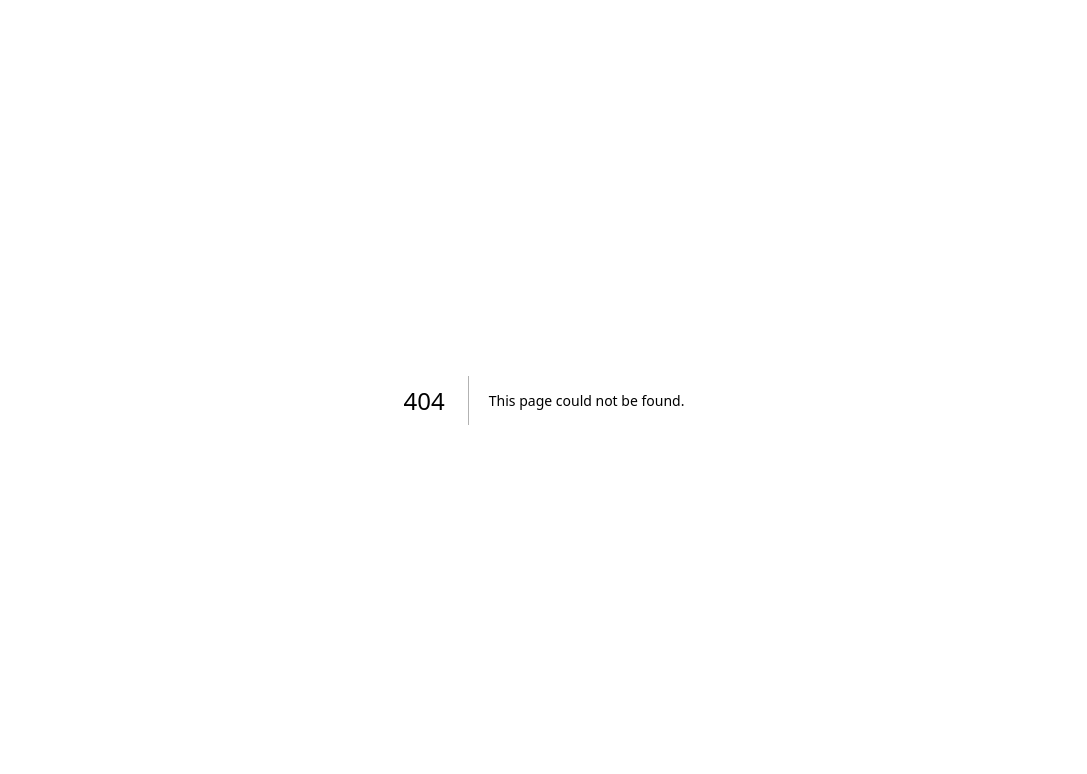
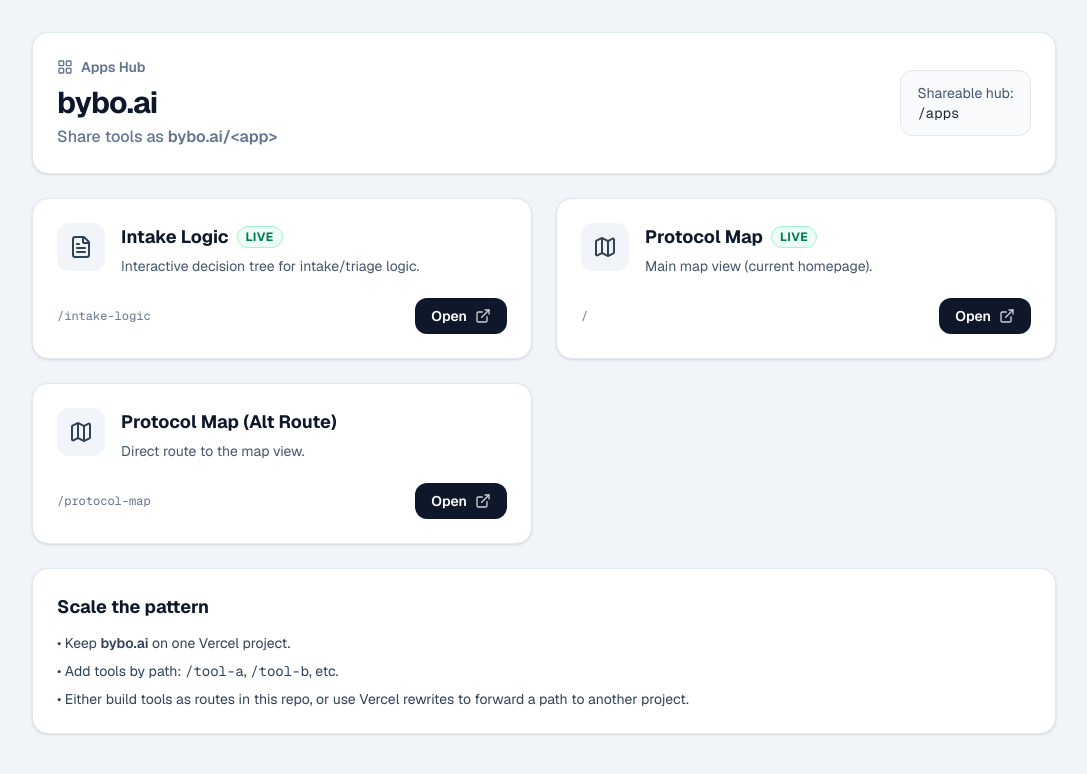
Before and after one commit to Rickeyjgreen/detox-protocol-map, a Next.js app: page /apps in a window 1280 px wide. Before the commit this address had no page. Shown: the top 774 px of the page, without its empty margins (96-1183 px from the left). Built offline with nearby package versions, Linux system fonts and the light colour scheme.

Commit message:
Add apps hub page

```diff
--- /dev/null
+++ b/src/app/apps/page.tsx
@@ -0,0 +1,108 @@
+'use client';
+
+import React from 'react';
+import Link from 'next/link';
+import { ExternalLink, LayoutGrid, FileText, Map } from 'lucide-react';
+
+type AppLink = {
+  title: string;
+  description: string;
+  href: string;
+  icon: React.ComponentType<{ className?: string }>;
+  tag?: string;
+};
+
+const apps: AppLink[] = [
+  {
+    title: 'Intake Logic',
+    description: 'Interactive decision tree for intake/triage logic.',
+    href: '/intake-logic',
+    icon: FileText,
+    tag: 'Live',
+  },
+  {
+    title: 'Protocol Map',
+    description: 'Main map view (current homepage).',
+    href: '/',
+    icon: Map,
+    tag: 'Live',
+  },
+  {
+    title: 'Protocol Map (Alt Route)',
+    description: 'Direct route to the map view.',
+    href: '/protocol-map',
+    icon: Map,
+  },
+];
+
+export default function AppsHubPage() {
+  return (
+    <div className="min-h-screen bg-slate-100 p-4 md:p-8 font-sans text-slate-800">
+      <div className="max-w-5xl mx-auto space-y-6">
+        <header className="bg-white rounded-2xl shadow-sm border border-slate-200 p-6 flex flex-col md:flex-row justify-between items-start md:items-center gap-4">
+          <div>
+            <div className="flex items-center gap-2 text-slate-500 text-sm font-semibold">
+              <LayoutGrid className="w-4 h-4" />
+              Apps Hub
+            </div>
+            <h1 className="text-3xl font-bold text-slate-900 tracking-tight mt-2">bybo.ai</h1>
+            <p className="text-slate-500 font-medium mt-1">
+              Share tools as <span className="font-semibold">bybo.ai/&lt;app&gt;</span>
+            </p>
+          </div>
+
+          <div className="bg-slate-50 border border-slate-200 rounded-xl px-4 py-3 text-sm text-slate-600">
+            Shareable hub:
+            <div className="font-mono text-slate-800">/apps</div>
+          </div>
+        </header>
+
+        <div className="grid grid-cols-1 md:grid-cols-2 gap-6">
+          {apps.map((app) => {
+            const Icon = app.icon;
+            return (
+              <div key={app.href} className="bg-white rounded-2xl shadow-sm border border-slate-200 p-6">
+                <div className="flex items-start gap-4">
+                  <div className="p-3 bg-slate-100 rounded-xl">
+                    <Icon className="w-6 h-6 text-slate-700" />
+                  </div>
+                  <div>
+                    <div className="flex items-center gap-2">
+                      <h2 className="text-lg font-bold text-slate-900">{app.title}</h2>
+                      {app.tag ? (
+                        <span className="text-xs font-bold uppercase tracking-wider bg-emerald-50 text-emerald-700 border border-emerald-200 px-2 py-0.5 rounded-full">
+                          {app.tag}
+                        </span>
+                      ) : null}
+                    </div>
+                    <p className="text-sm text-slate-600 mt-1 leading-relaxed">{app.description}</p>
+                  </div>
+                </div>
+
+                <div className="mt-5 flex items-center justify-between">
+                  <div className="text-xs text-slate-500 font-mono">{app.href}</div>
+                  <Link
+                    href={app.href}
+                    className="inline-flex items-center gap-2 px-4 py-2 rounded-xl bg-slate-900 text-white hover:bg-slate-800 font-semibold text-sm"
+                  >
+                    Open
+                    <ExternalLink className="w-4 h-4 opacity-80" />
+                  </Link>
+                </div>
+              </div>
+            );
+          })}
+        </div>
+
+        <div className="bg-white rounded-2xl shadow-sm border border-slate-200 p-6">
+          <h3 className="text-lg font-bold text-slate-900">Scale the pattern</h3>
+          <ul className="mt-3 space-y-2 text-sm text-slate-700">
+            <li>• Keep <span className="font-semibold">bybo.ai</span> on one Vercel project.</li>
+            <li>• Add tools by path: <span className="font-mono">/tool-a</span>, <span className="font-mono">/tool-b</span>, etc.</li>
+            <li>• Either build tools as routes in this repo, or use Vercel rewrites to forward a path to another project.</li>
+          </ul>
+        </div>
+      </div>
+    </div>
+  );
+}
```
